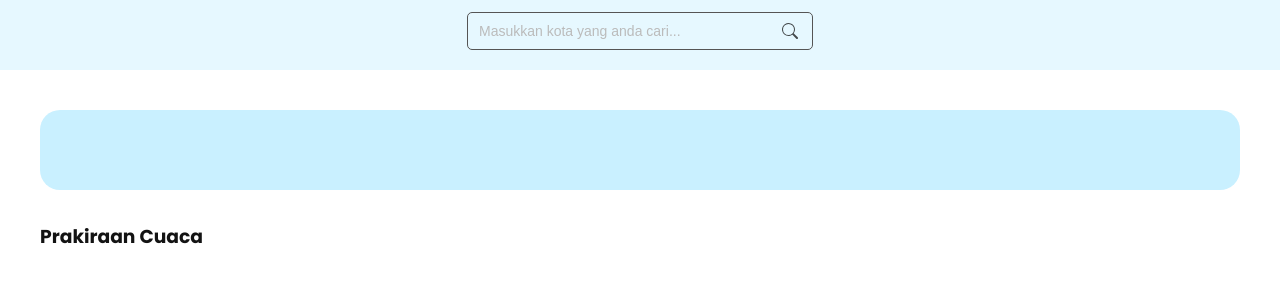
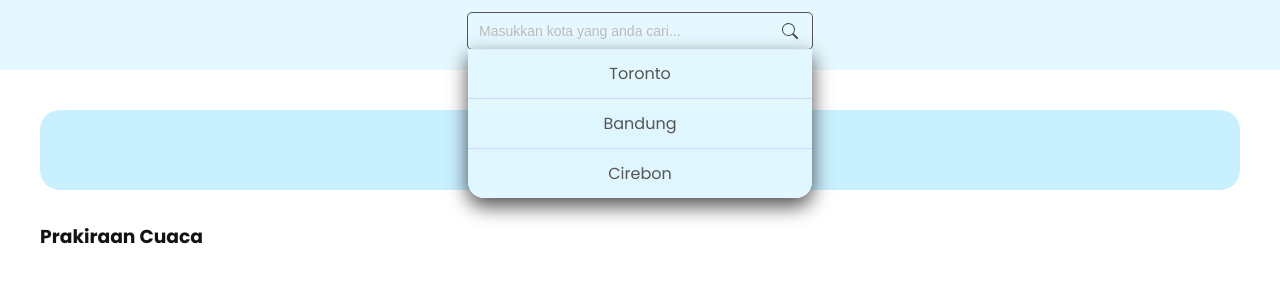
Before and after one commit to miqla/forecast, a plain HTML site: page index.html in a window 1280 px wide. Shown: the part 71-354 px from the top of the page. Drawn offline with Linux system fonts and the light colour scheme; no server answers.

Commit message:
make search preview, style it

```diff
--- a/index.html
+++ b/index.html
@@ -18,6 +18,11 @@
       <h1>Prakiraan Cuaca <span>Jakarta, Indonesia</span></h1>
       <form>
         <input type="search" placeholder="Masukkan kota yang anda cari..." />
+        <ul class="suggestions visible">
+          <li>Toronto</li>
+          <li>Bandung</li>
+          <li>Cirebon</li>
+        </ul>
         <button type="submit"></button>
       </form>
       <p>*Kota yang anda cari tidak tersedia</p>
--- a/script.js
+++ b/script.js
@@ -14,6 +14,15 @@ search.addEventListener("submit", function (event) {
       const pull = await fetch(url2);
       const result = await pull.json();
       const city = result.results;
+
+      // test function search preview
+      function searchPreview(keyword) {
+        if (city.length > 1) {
+          for (const cty of city) {
+            const cityPreview = makePreview(cty);
+          }
+        }
+      }
 
       function getCity(kota) {
         let hasil;
--- a/style.css
+++ b/style.css
@@ -26,6 +26,7 @@ form {
   padding: 2px;
   border: 1px solid currentColor;
   border-radius: 5px;
+  position: relative;
 }
 
 form input {
@@ -64,6 +65,43 @@ form button:focus,
 form input:focus {
   box-shadow: 0 0 3px 0 #1183d6;
   border-color: #1183d6;
+  outline: none;
+}
+
+/* Search preview*/
+.suggestions {
+  position: absolute;
+  top: 36px;
+  left: 0;
+  width: 100%;
+  max-height: 260px;
+  overflow-y: auto;
+  background: rgba(226, 247, 255, 0.95);
+  border-radius: 0 0 16px 16px;
+  box-shadow: 0 8px 20px rgba(0, 0, 0, 0.7);
+  z-index: 10;
+  display: none;
+}
+.suggestions.visible {
+  display: block;
+}
+.suggestions li {
+  padding: 12px 16px;
+  cursor: pointer;
+  font-size: 1rem;
+  border-bottom: 1px solid rgba(139, 92, 246, 0.2);
+}
+.suggestions li:last-child {
+  border-bottom: none;
+}
+.suggestions li:hover,
+.suggestions li[aria-selected="true"] {
+  background: linear-gradient(
+    135deg,
+    rgb(189, 236, 255) 0%,
+    rgb(91, 208, 255) 100%
+  );
+  color: white;
   outline: none;
 }
 
```
